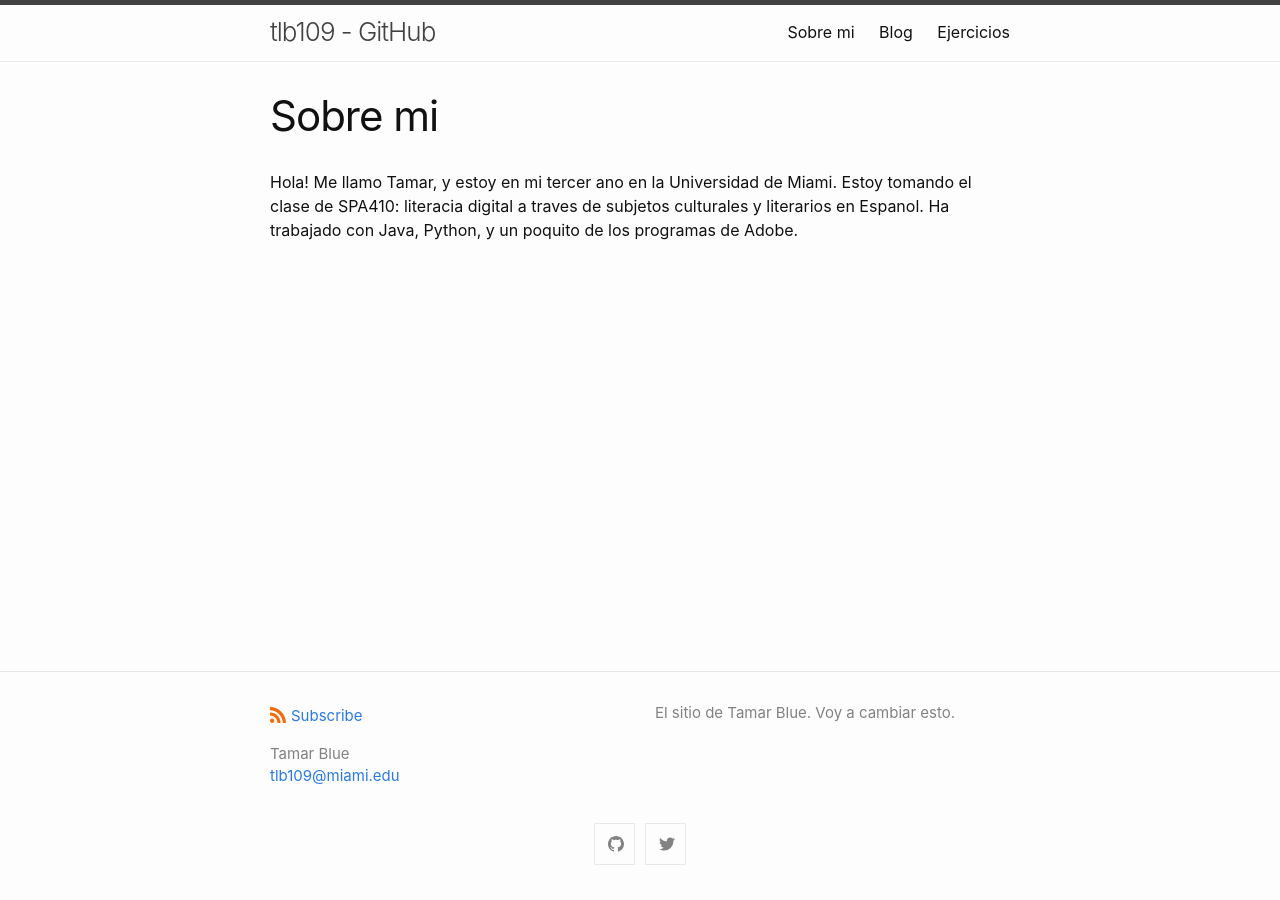
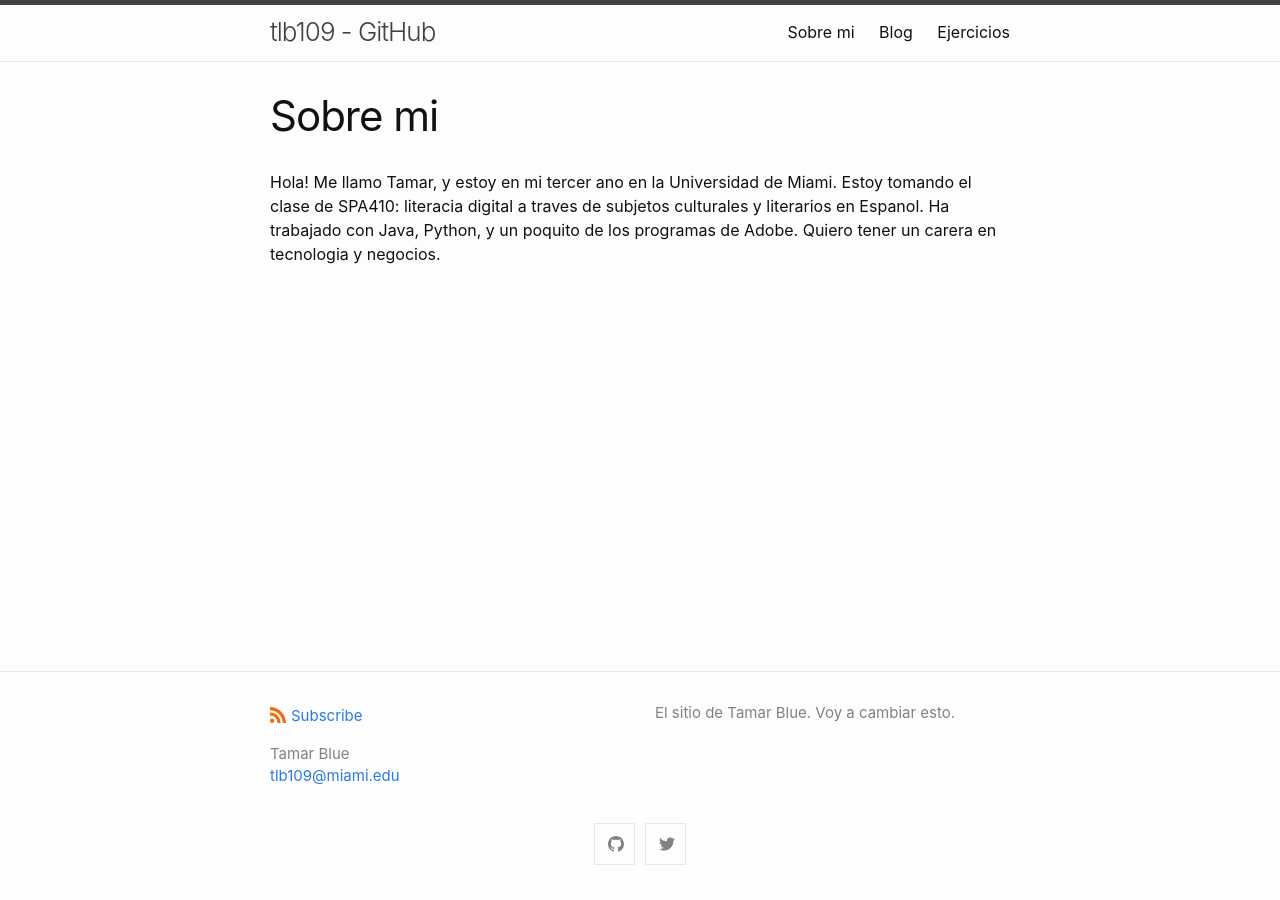
Before and after one commit to tlb109/tlb109.github.io, a Jekyll site: the page built from sobre_mi.md, in a window 1280 px wide. Built offline with Jekyll 4.4.1, drawn with Linux system fonts in a browser that asks for light colours.

Commit message:
Create sobre_mi.md

```diff
--- a/sobre_mi.md
+++ b/sobre_mi.md
@@ -3,4 +3,4 @@ layout: page
 title: Sobre mi
 permalink: /sobre_mi/
 ---
-Hola! Me llamo Tamar, y estoy en mi tercer ano en la Universidad de Miami. Estoy tomando el clase de SPA410: literacia digital a traves de subjetos culturales y literarios en Espanol. Ha trabajado con Java, Python, y un poquito de los programas de Adobe.
+Hola! Me llamo Tamar, y estoy en mi tercer ano en la Universidad de Miami. Estoy tomando el clase de SPA410: literacia digital a traves de subjetos culturales y literarios en Espanol. Ha trabajado con Java, Python, y un poquito de los programas de Adobe. Quiero tener un carera en tecnologia y negocios.
```
